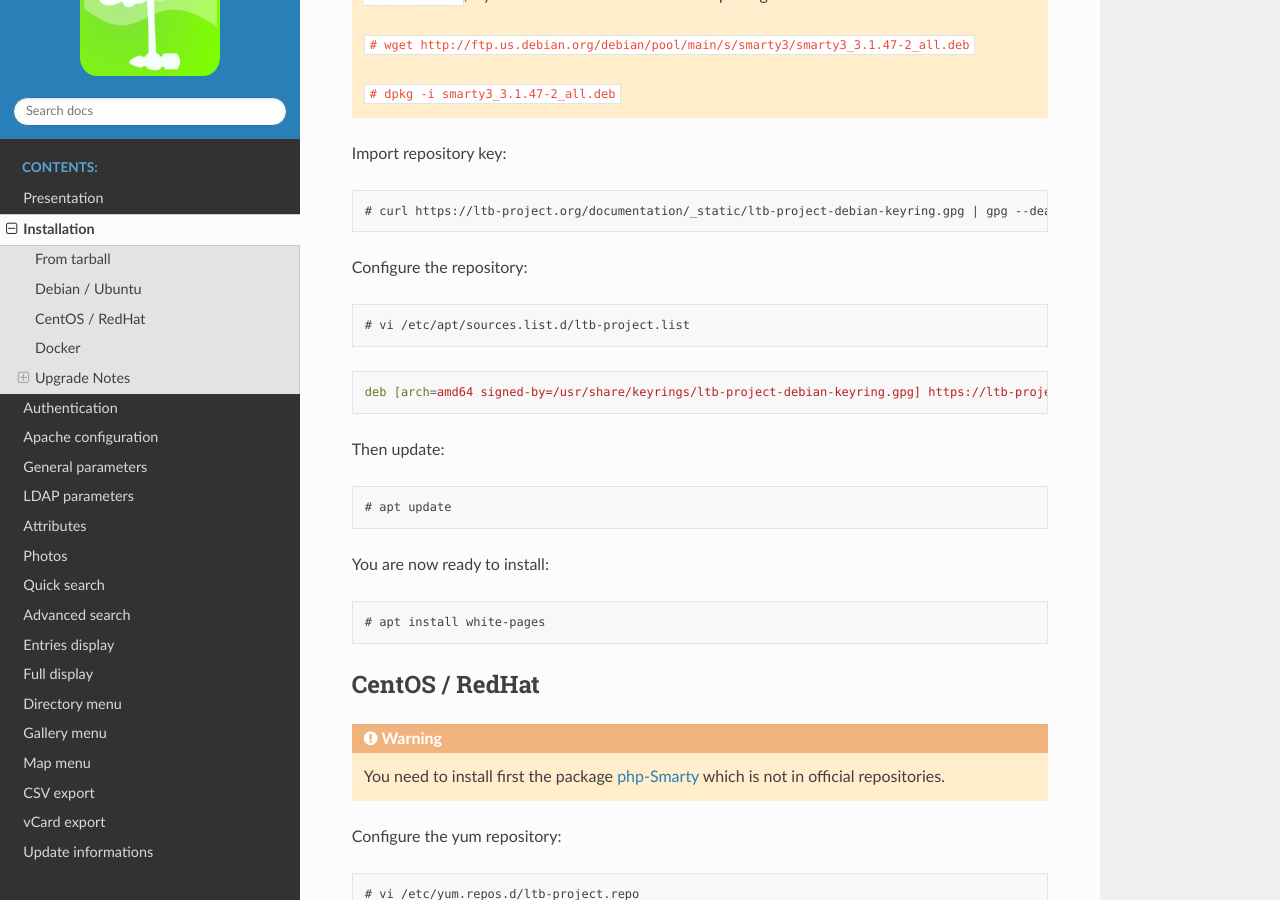
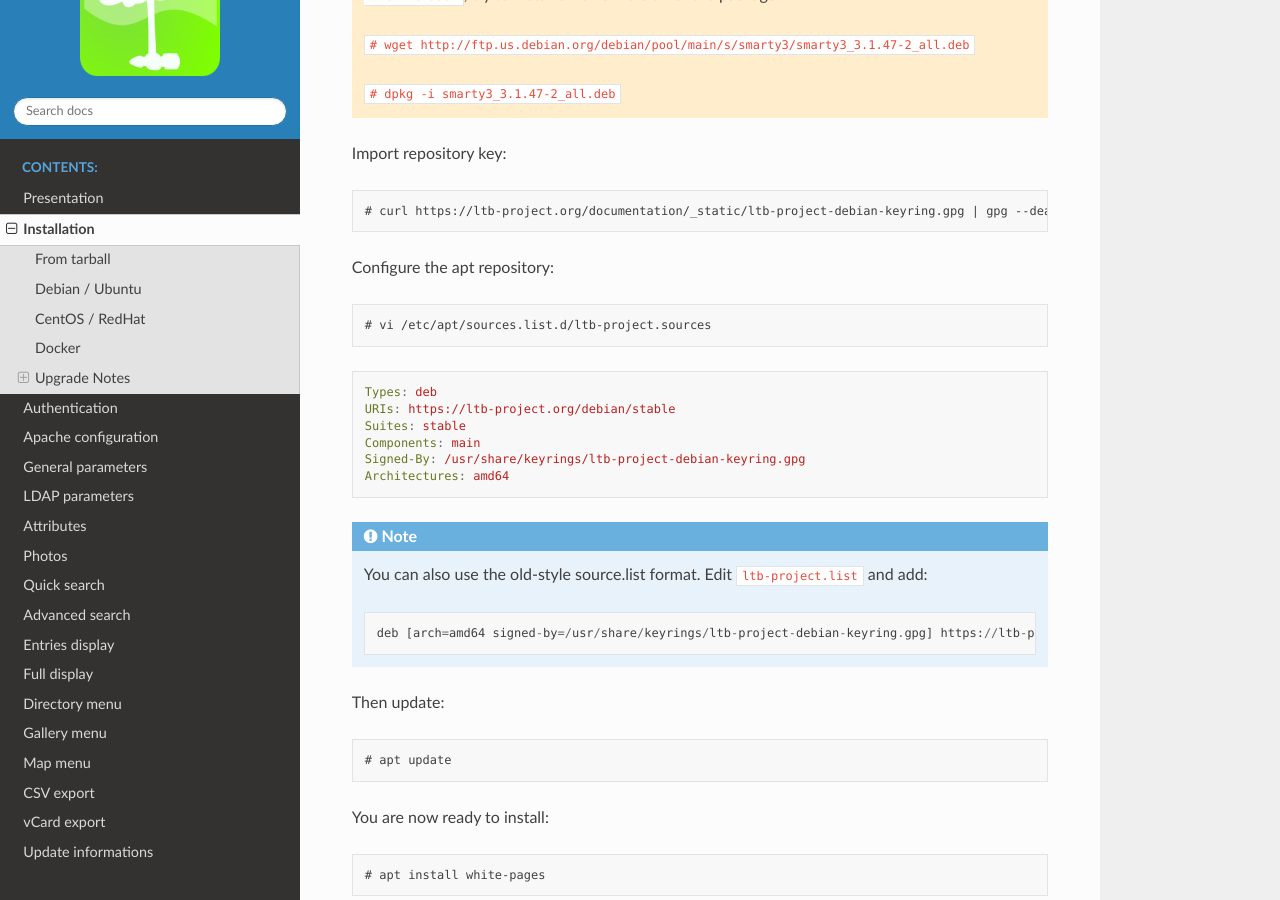
Before and after one commit to ltb-project/white-pages, a Sphinx documentation site: the page built from docs/installation.rst, in a window 1280 px wide and 900 px high, scrolled down 1214 px. Built offline with Sphinx 7.4.7 and the Read the Docs theme 3.1.0, drawn with Linux system fonts in a browser that asks for light colours.

Commit message:
update doc with deb822 repository format (#176)

```diff
--- a/docs/installation.rst
+++ b/docs/installation.rst
@@ -60,15 +60,27 @@ Import repository key:
 
     curl https://ltb-project.org/documentation/_static/ltb-project-debian-keyring.gpg | gpg --dearmor > /usr/share/keyrings/ltb-project-debian-keyring.gpg
 
-Configure the repository:
+
+Configure the apt repository:
 
 .. prompt:: bash #
 
-    vi /etc/apt/sources.list.d/ltb-project.list
+    vi /etc/apt/sources.list.d/ltb-project.sources
 
 .. code-block:: ini
 
-    deb [arch=amd64 signed-by=/usr/share/keyrings/ltb-project-debian-keyring.gpg] https://ltb-project.org/debian/stable stable main
+    Types: deb
+    URIs: https://ltb-project.org/debian/stable
+    Suites: stable
+    Components: main
+    Signed-By: /usr/share/keyrings/ltb-project-debian-keyring.gpg
+    Architectures: amd64
+
+.. note::
+
+    You can also use the old-style source.list format. Edit ``ltb-project.list`` and add::
+
+        deb [arch=amd64 signed-by=/usr/share/keyrings/ltb-project-debian-keyring.gpg] https://ltb-project.org/debian/stable stable main
 
 Then update:
 
```
